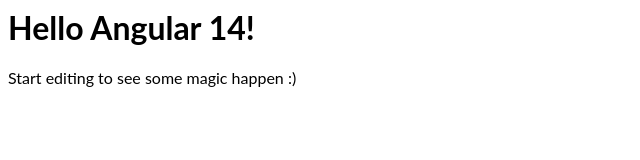
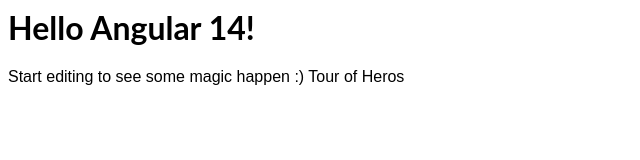
Before and after one commit to Fabusch/angular-tour-of-heroes, an Angular app: page / in a window 1280 px wide. Shown: the top 160 px of the page, without its empty margins (0-640 px from the left). Built offline with nearby package versions, Linux system fonts and the light colour scheme.

Commit message:
3 files modified

```diff
--- a/src/app/app.component.css
+++ b/src/app/app.component.css
@@ -1,3 +1,27 @@
-p {
-  font-family: Lato;
+/* Appliction wide Styles */
+
+h1 {
+  color: #369;
+  font-family: Arial, Helvetica, sans-serif;
+  font-size: 250%;
 }
+h2,
+h3 {
+  color: #444;
+  font-family: Arial, Helvetica, sans-serif;
+  font-weight: lighter;
+}
+body {
+  margin: 2em;
+}
+body,
+input[type='text'],
+button {
+  color: #333;
+  font-family: Cambria, Georgia, serif;
+}
+
+/*      everywhere else */
+* {
+  font-family: Arial, Helvetica, sans-serif;
+}
--- a/src/app/app.component.html
+++ b/src/app/app.component.html
@@ -1,4 +1,6 @@
 <hello name="{{ name }}"></hello>
 <p>
   Start editing to see some magic happen :)
+
+  {{ title }}
 </p>
--- a/src/app/app.component.ts
+++ b/src/app/app.component.ts
@@ -7,4 +7,6 @@
 })
 export class AppComponent {
   name = 'Angular ' + VERSION.major;
+
+  title = 'Tour of Heros';
 }
```
